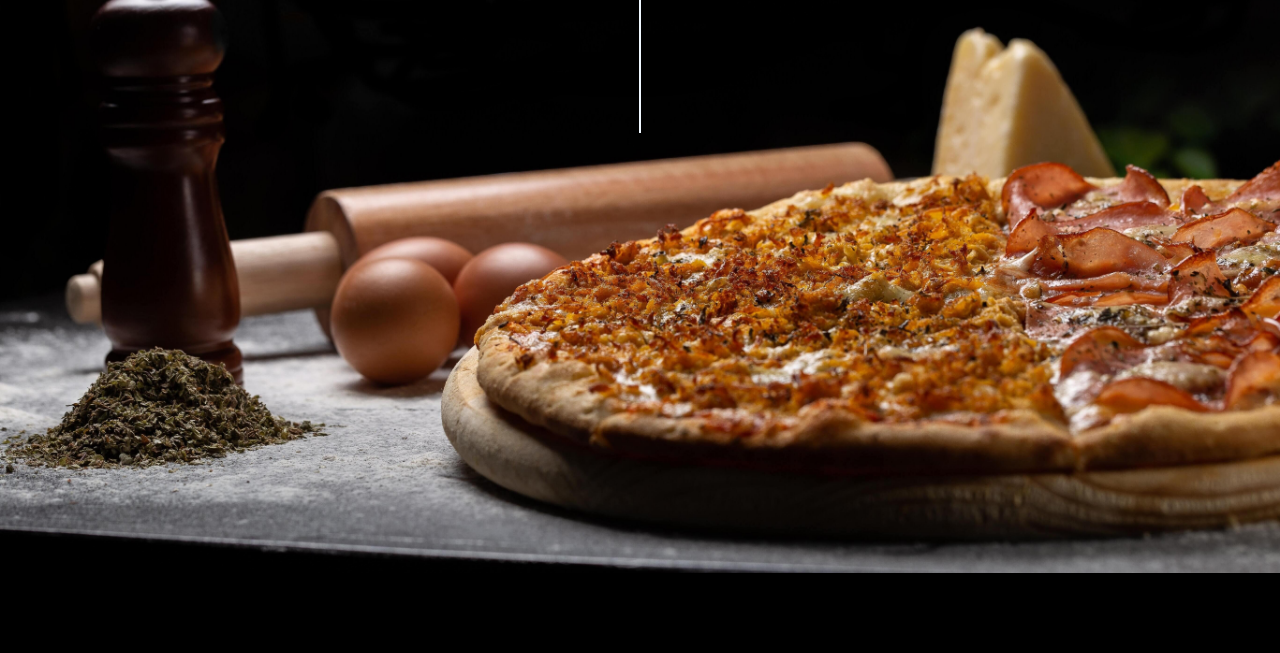
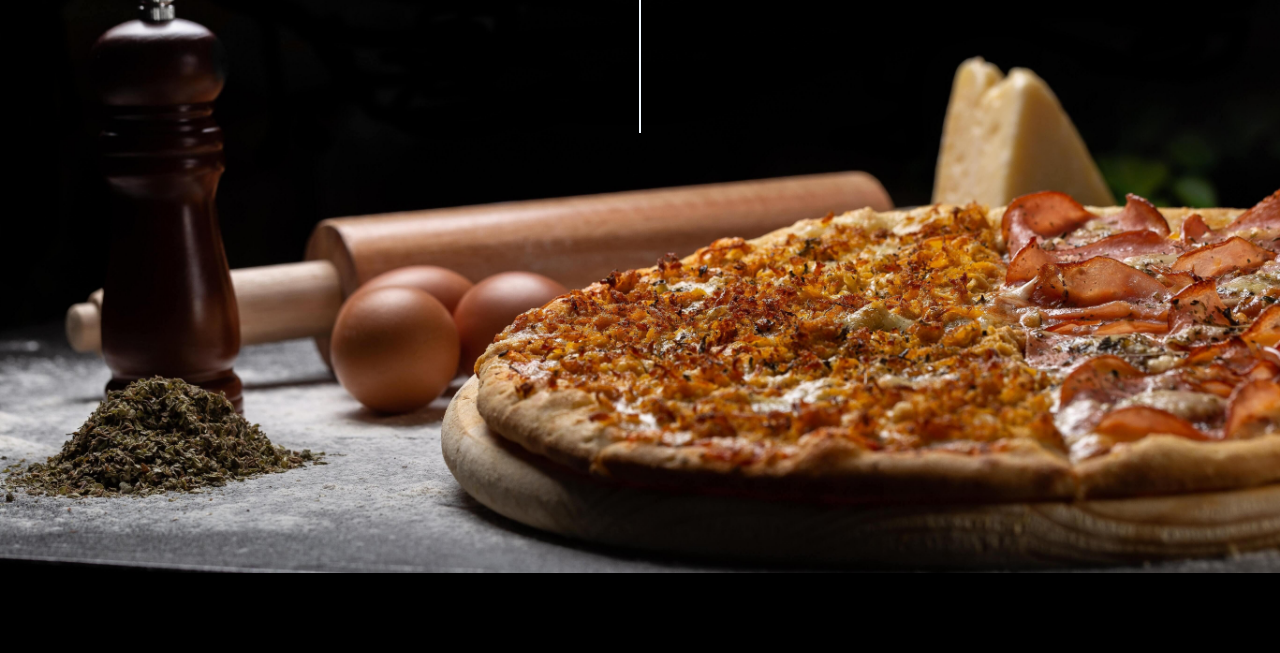
Before and after one commit to Pavel-Kliukin/HTML_CSS_Study, a plain HTML site: page Pizza_landing_page/index.html in a window 1280 px wide. Shown: the part 147-800 px from the top of the page. Drawn offline with Linux system fonts and the light colour scheme; a web font is replaced by a local one.

Commit message:
Finished with structure in  Pizza project

```diff
--- a/Pizza_landing_page/style.css
+++ b/Pizza_landing_page/style.css
@@ -50,7 +50,7 @@ li {
   justify-content: center;
   background-image: url('background.jpg');
   background-repeat: no-repeat;
-  background-position: center;
+  background-position:top right;
   background-size: cover;
 }
 
```
